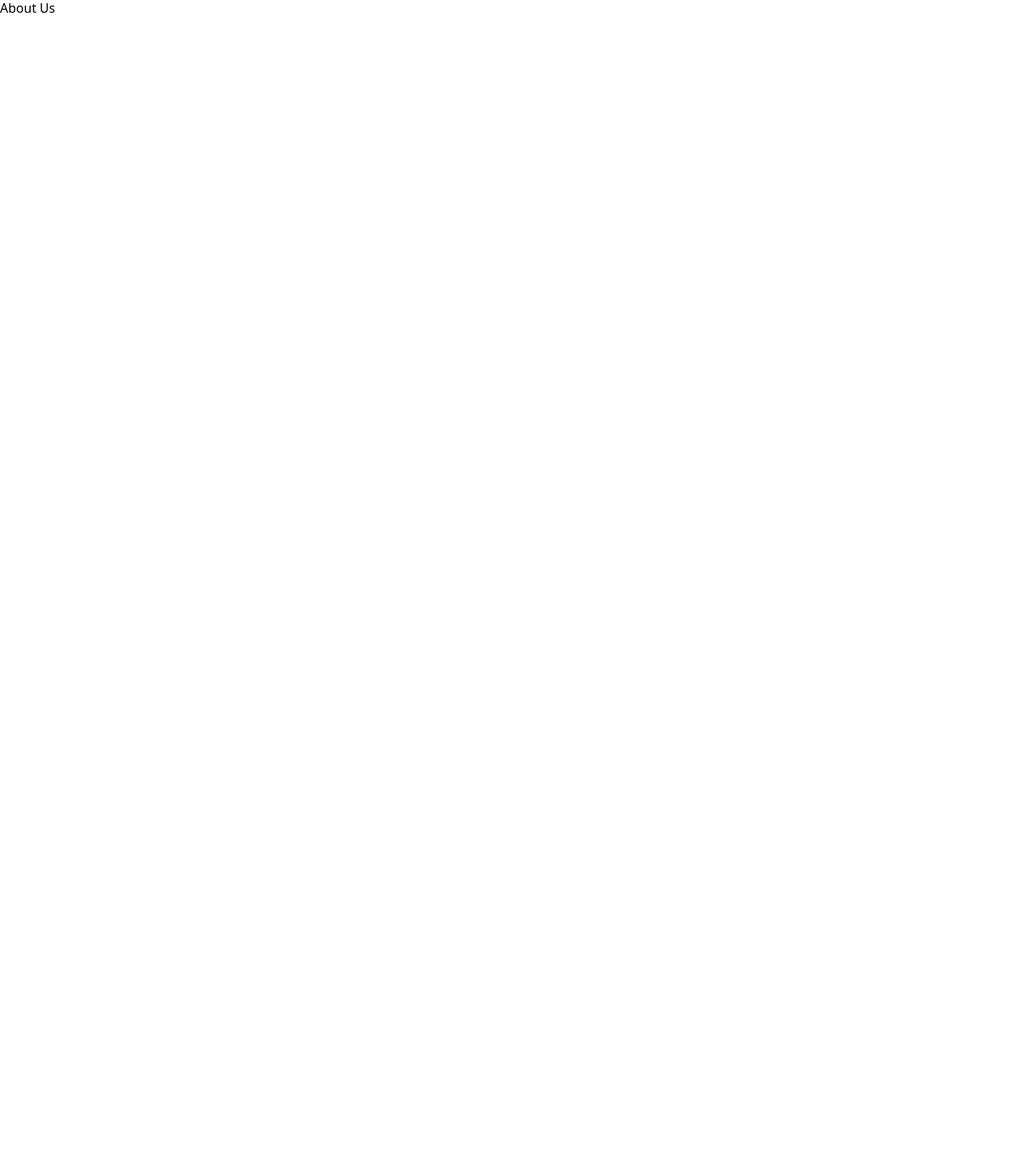
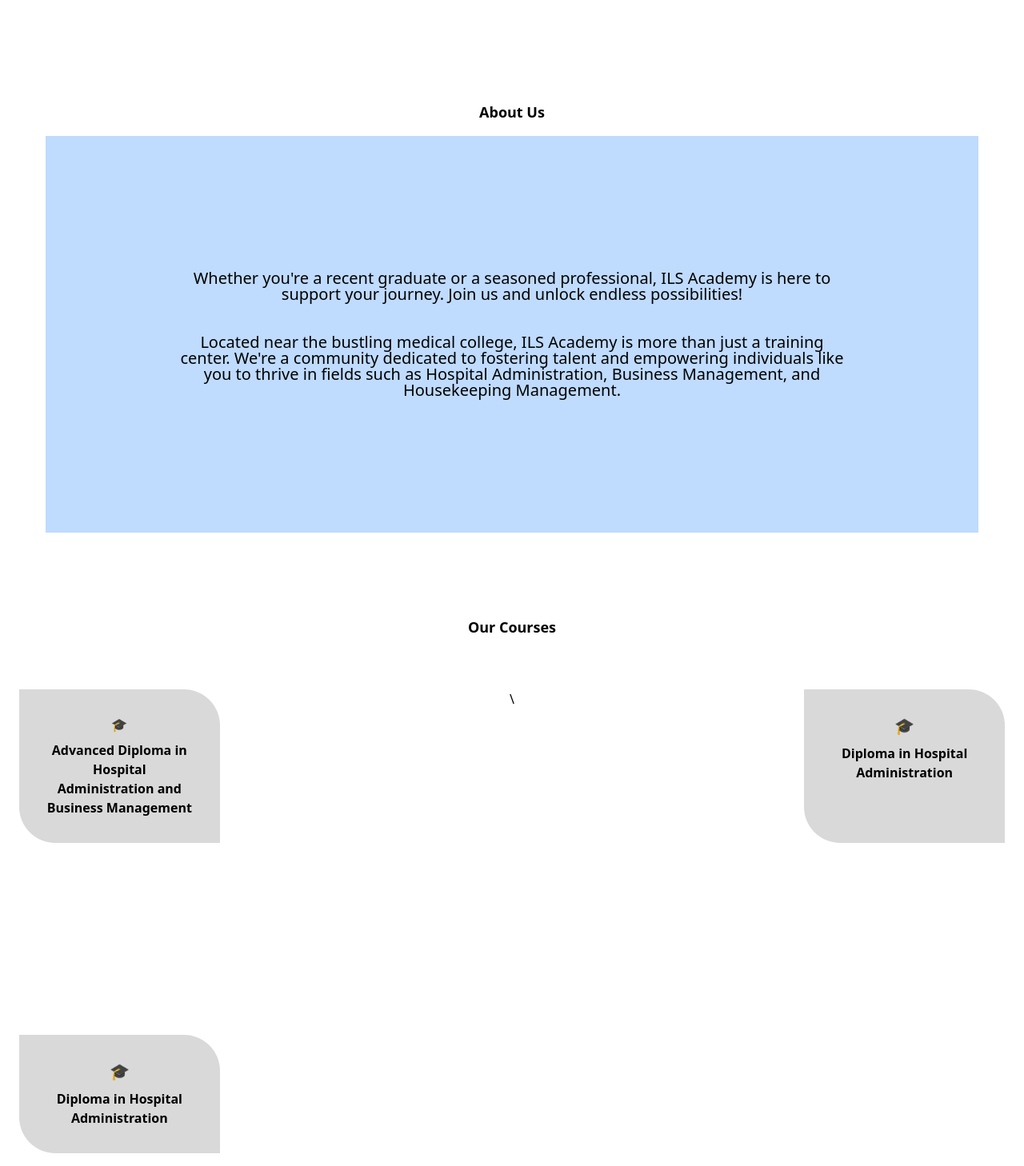
Before and after one commit to Nusrath-Jasmin/ils, an Angular app: page / in a window 1280 px wide. Shown: the part 612-2070 px from the top of the page at 80% size. Before the commit the page ends 800 px from the top, so only its background shows below. Built offline with nearby package versions, Linux system fonts and the light colour scheme.

Commit message:
courses short section is completed

```diff
--- a/src/app/components/home/home.component.html
+++ b/src/app/components/home/home.component.html
@@ -19,10 +19,48 @@
         </div>
       </div>
 
-      <div>
-        <h1>About Us</h1>
-        <div></div>
+      <div class="flex justify-center items-center">
+        <div class="p-6 md:p-12 sm:p-8 rounded-lg mt-8 md:mt-20 text-center">
+            <h2 class="text-lg font-bold mb-4">About Us</h2>
+            <div class="bg-blue-200 md:p-32 sm:p-6  text-center">
+                <p class="text-center text-[15px] md:text-[20px]  p-10 md:text-center sm:text-sm">Whether you're a recent graduate or a seasoned professional, ILS Academy is here to <br>
+                    support your journey. Join us and unlock endless possibilities! <br><br><br>
+                    Located near the bustling medical college, ILS Academy is more than just a training <br>
+                    center. We're a community dedicated to fostering talent and empowering individuals like <br>
+                    you to thrive in fields such as Hospital Administration, Business Management, and <br>
+                    Housekeeping Management. </p>
+            </div>
+        </div>
+    </div>
+
+    <div class="bg-white mt-8 p-6 pb-60 rounded-lg text-center">
+      <h3 class="text-lg font-bold mb-16">Our Courses</h3>
+
+      <div class="flex justify-center">
+          <div class="grid grid-cols-1 md:grid-cols-3 md:gap-60 gap-8">
+
+              <div class="bg-[#D9D9D9] p-4 rounded-tr-[45px] rounded-bl-[45px] md:p-8">
+                  <h4 class="mb-2">🎓</h4>
+                  <p class="font-semibold">Advanced Diploma in Hospital Administration and Business Management </p>
+              </div>
+
+             \
+              <div class="bg-[#D9D9D9] p-4 rounded-tr-[45px] rounded-bl-[45px] md:p-8">
+                  <h4 class="text-xl mb-2">🎓</h4>
+                  <p class="font-semibold">Diploma in Hospital Administration</p>
+              </div>
+
+
+              <div class="bg-[#D9D9D9] p-4 rounded-tr-[45px] rounded-bl-[45px] md:p-8">
+                  <h4 class="text-xl mb-2">🎓</h4>
+                  <p class="font-semibold">Diploma in Hospital Administration </p>
+              </div>
+          </div>
       </div>
+  </div>
+
+
+
 
 
 </div>
```
